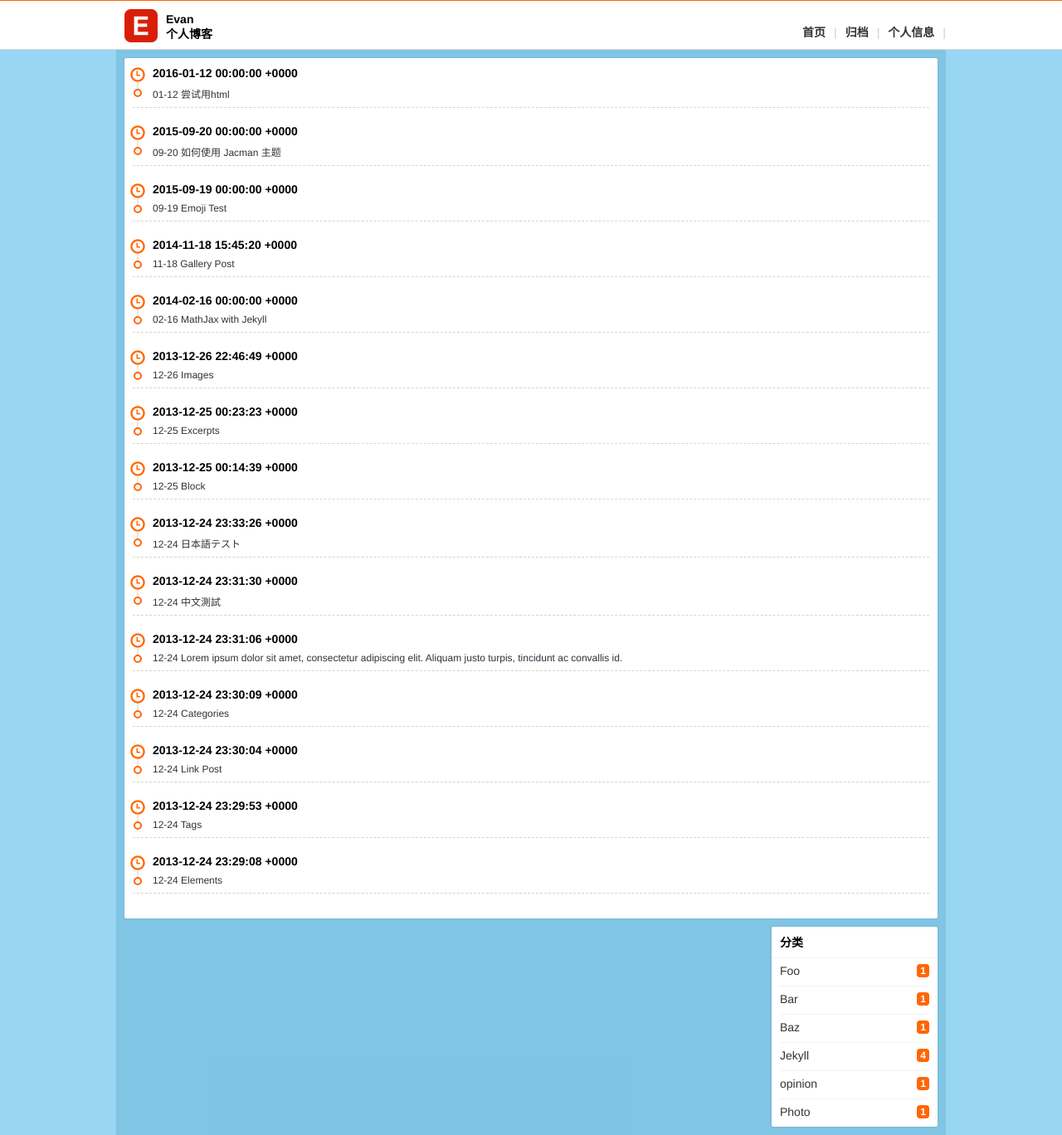
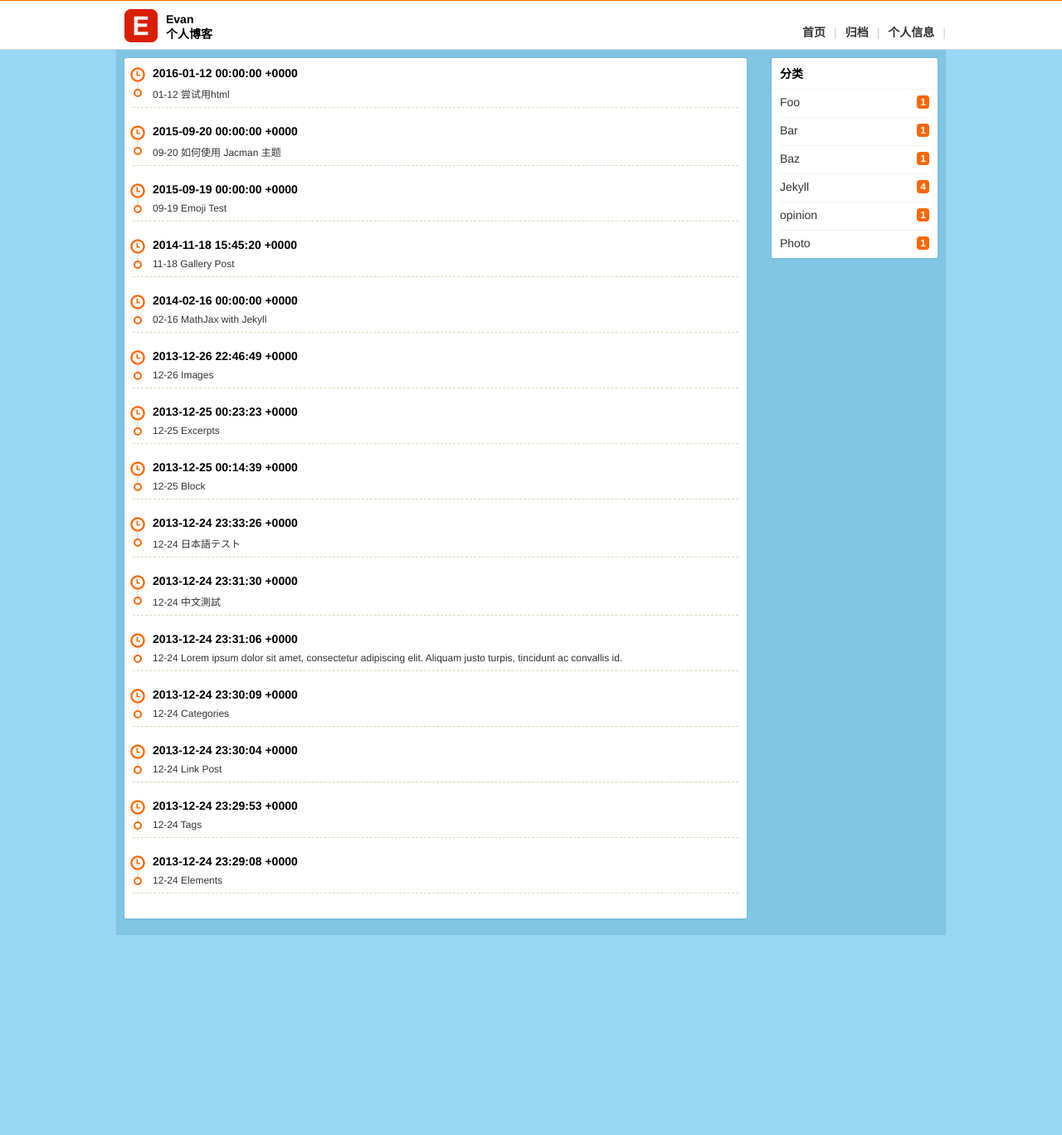
Before and after one commit to bnuephjx/bnuephjx.github.io, a Jekyll site: the page built from categories/index.html, in a window 1280 px wide. Shown: the whole page at 83% size. Built offline with Jekyll 4.4.1, drawn with Linux system fonts in a browser that asks for light colours; after the commit the page ends 1127 px from its top, so only the background shows below that.

Commit message:
分类页面

```diff
--- a/_includes/_views/categories.html
+++ b/_includes/_views/categories.html
@@ -1,4 +1,5 @@
 <div class="blogContent clearfix">
+    <div class="blogContentLeft">
         <section class="blogCategories">
         {% for item in site.posts  %}
             <ul class="eui-timeline">
@@ -22,6 +23,7 @@
             </ul>
         {% endfor %}
         </section>
+    </div>
     <div class="blogContentRight">
         {% include _component/categorie.html %}
     </div>
```
Lines whose indentation alone changed are shown as unchanged.
